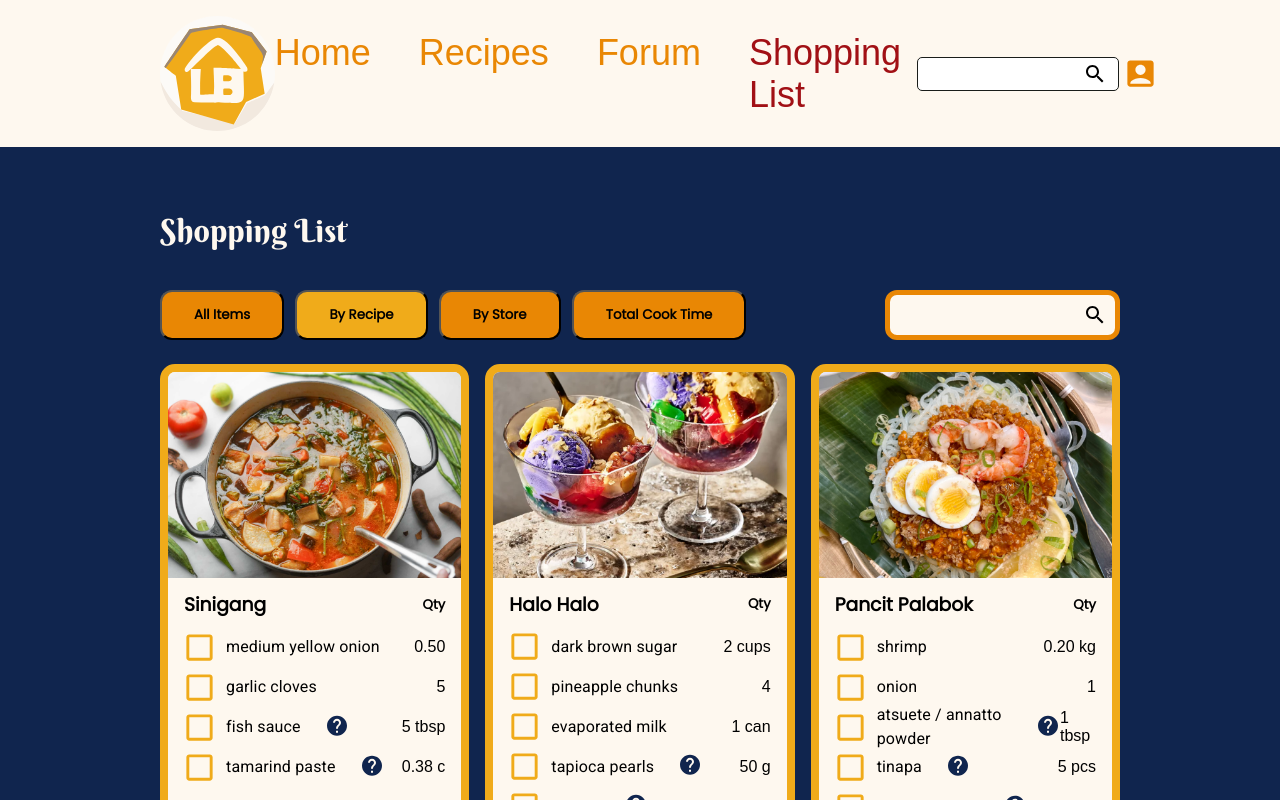
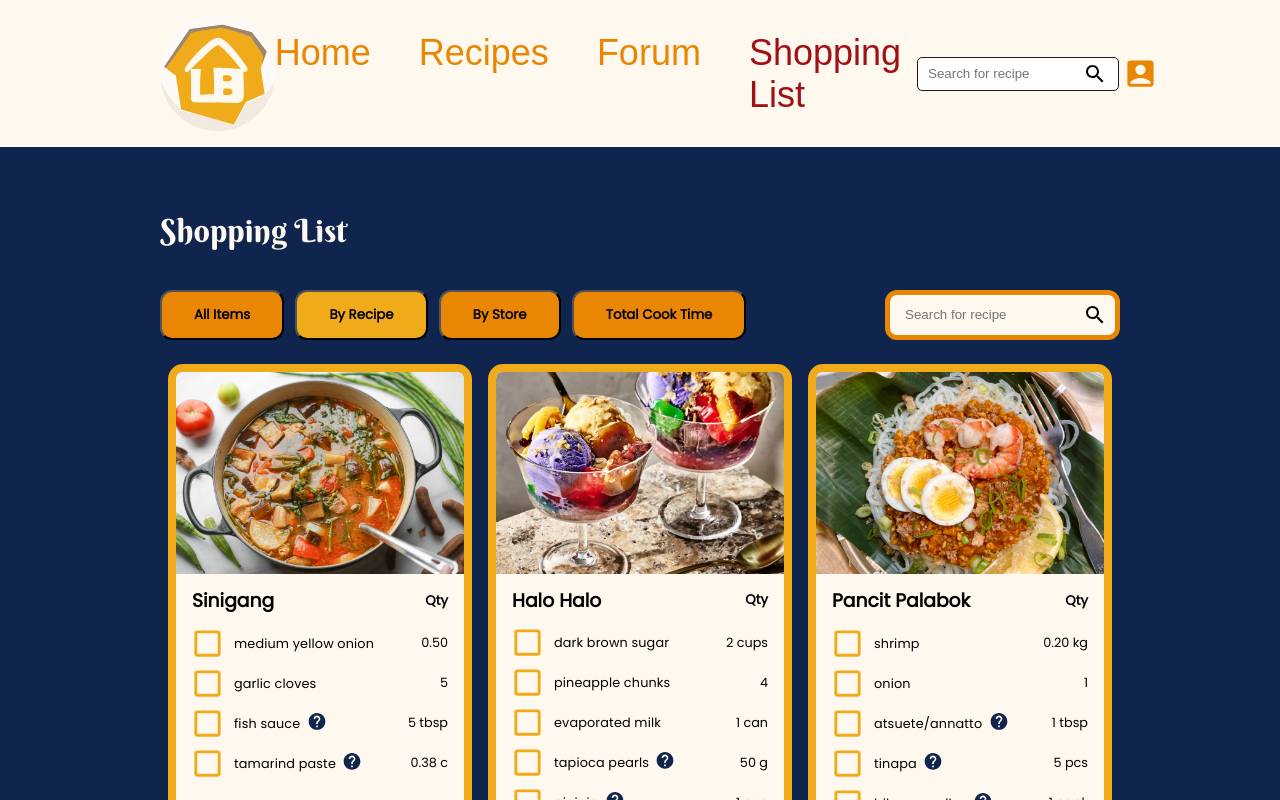
Before and after one commit to Ktan61/lutong_bahay, a React (Vite) app: page /shoppinglist in a window 1280 px wide. Shown: the top 800 px of the page. Built offline with nearby package versions, Linux system fonts and the light colour scheme; a web font is replaced by a local one.

Commit message:
Minor css changes

```diff
--- a/src/components/Header/index.jsx
+++ b/src/components/Header/index.jsx
@@ -12,7 +12,7 @@ export default function Header() {
             <img src={'/LH_templogo.svg'} alt={'lutong bahay temporary logo'} width={115} height={115} className={styles.logo} />
             <Navigation />
             <div className={styles.search}>
-                <input type="text" />
+                <input type="text" placeholder="Search for recipe"/>
                 <SearchIcon fontSize="medium"/>
                 <AccountBox className={styles.personIcon} fontSize='large'/>
             </div>
--- a/src/components/ShoppingListCard/ShoppingListCard.module.css
+++ b/src/components/ShoppingListCard/ShoppingListCard.module.css
@@ -1,7 +1,7 @@
 .container {
     flex-basis: calc(33.33% - 2rem);
     flex-grow: 1;
-    max-width: 515px;
+    max-width: 30%;
     height: auto;
     background-color: var(--cream);
     border: var(--yellow) solid 8px;
@@ -85,6 +85,8 @@
 .ingredientsLeft{
     display: flex;
     justify-content: center;
+    font-family: "Poppins", sens-serif;
+    font-size: 0.8rem;
 }
 
 .checkbox{
@@ -93,10 +95,14 @@
 
 .ingredientName{}
 
-.ingredientAmount{}
+.ingredientAmount{
+    font-family: "Poppins", sens-serif;
+    font-size: 0.8rem;
+}
 
 .specialtyIcon{
     color: var(--blue);
-    padding-left: 0.5rem;
-    padding-top: 0.8rem;
+    padding-left: 0rem;
+    padding-top: 0.9rem;
+    margin-left: -0.6rem;
 }
--- a/src/components/ShoppingListCard/index.jsx
+++ b/src/components/ShoppingListCard/index.jsx
@@ -90,7 +90,7 @@ export default function ShoppingListCard(props) {
                                             <a href="https://www.instagram.com/explore/locations/432744080540085/tama-supermarket-limit/" target="_blank" rel="noopener noreferrer" style={{ color: 'var(--yellow)', textDecoration: 'none' }}>Tama Supermarket →</a> <br />
                                             <a href="https://g.co/kgs/r5sXfYk" target="_blank" rel="noopener noreferrer" style={{ color: 'var(--yellow)', textDecoration: 'none' }}>Kay Market →</a>
                                         </Typography>}>
-                                        <HelpSharpIcon className={styles.specialtyIcon} fontSize="medium"/>
+                                        <HelpSharpIcon className={styles.specialtyIcon} fontSize="small"/>
                                     </Tooltip> : null }
                             </div>
                             <div className={styles.ingredientAmount}>{ingredient[1]}</div>
--- a/src/data/list_recipes.json
+++ b/src/data/list_recipes.json
@@ -21,7 +21,7 @@
           ["evaporated milk", "1 can"],
           ["tapioca pearls", "50 g", "specialty"],
           ["pinipig", "1 cup", "specialty"],
-          ["pandan leaves", "3 leaves", "specialty"]
+          ["pandan leaves", "3", "specialty"]
         ]
       },
       {
@@ -31,7 +31,7 @@
         "ingredients": [
           ["shrimp", "0.20 kg"],
           ["onion", "1"],
-          ["atsuete / annatto powder", "1 tbsp", "specialty"],
+          ["atsuete/annatto", "1 tbsp", "specialty"],
           ["tinapa", "5 pcs", "specialty"],
           ["bihon noodles", "1 pack", "specialty"]
         ]
@@ -43,7 +43,7 @@
         "ingredients": [
           ["chicken", "0.75 kg"],
           ["garlic cloves", "4"],
-          ["pechay / chinese cabbage", "2 bunch"],
+          ["pechay", "2 bunches"],
           ["fish sauce", "1 tbsp", "specialty"],
           ["sayote", "1", "specialty"]
         ]
--- a/src/pages/ShoppingList.jsx
+++ b/src/pages/ShoppingList.jsx
@@ -24,7 +24,7 @@ export default function ShoppingList() {
                         <button className={styles.button}>Total Cook Time</button>
                     </div>
                     <div className={styles.search}>
-                            <input type="text" />
+                            <input type="text" placeholder="Search for recipe"/>
                             <SearchIcon className={styles.searchIcon}fontSize="medium"/>
                     </div>
                 </section>
```
